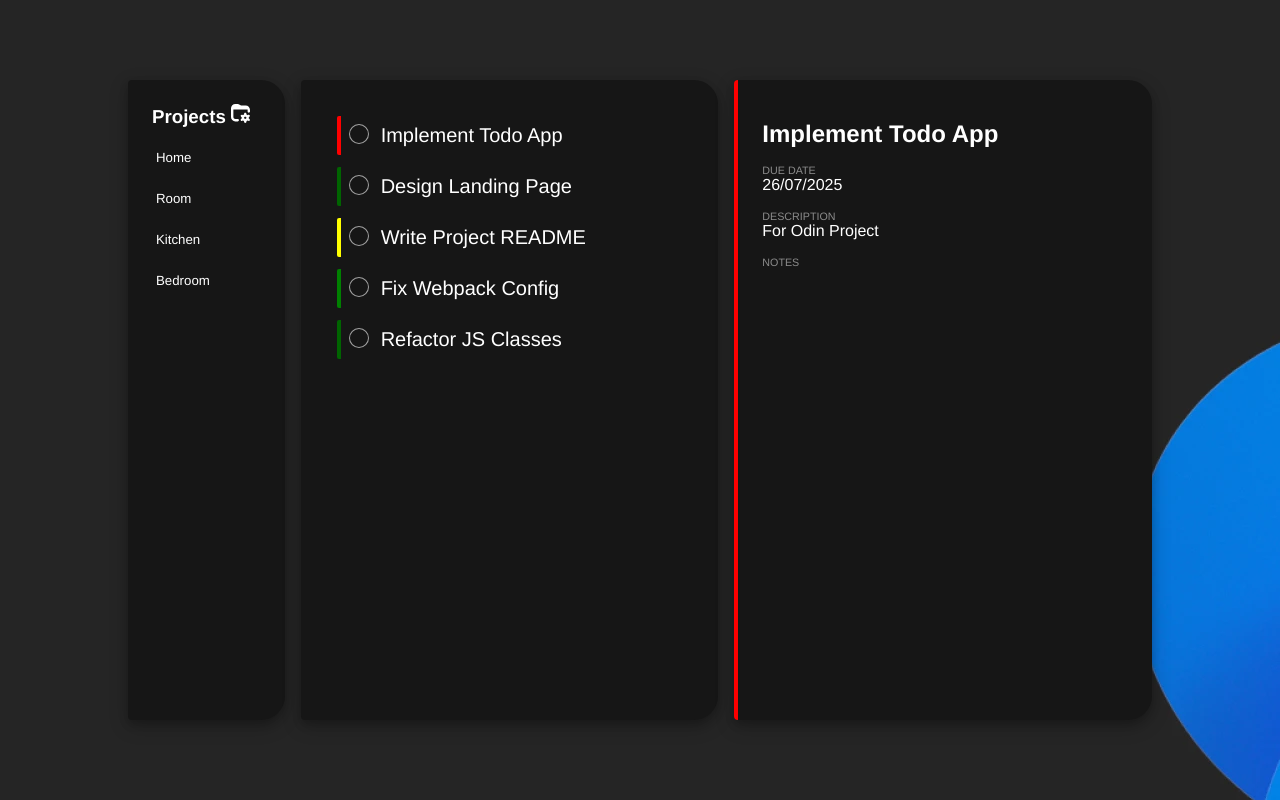
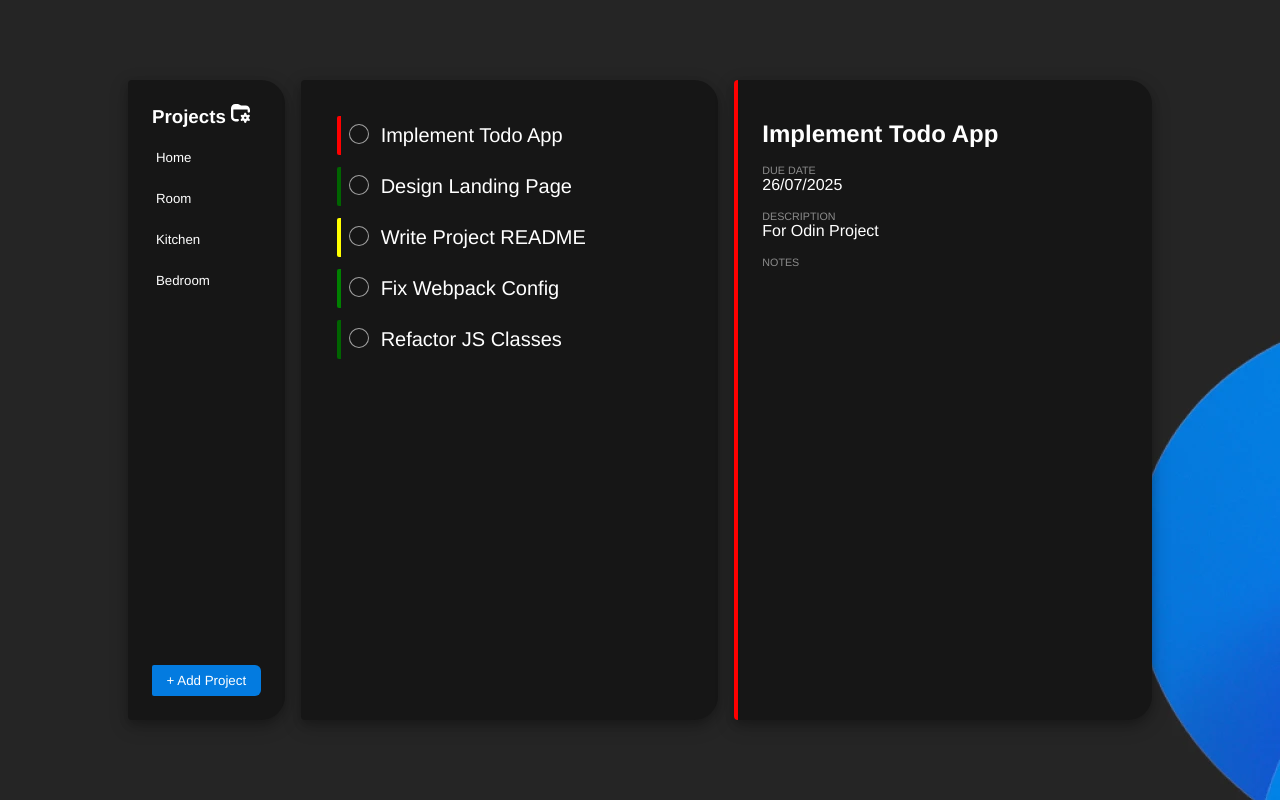
Before and after one commit to haristotle3/odin-todo-list, a website built with webpack: page src/template.html in a window 1280 px wide. Built offline with nearby package versions, Linux system fonts and the light colour scheme.

Commit message:
Create add project button for project list DOM

```diff
--- a/src/projectsListDOMHandler.js
+++ b/src/projectsListDOMHandler.js
@@ -20,8 +20,16 @@ export default class ProjectsListDOMHandler {
     this.projectsOnlyDiv = document.createElement("div");
     this.projectsOnlyDiv.classList.add("project-list");
 
+    this.addProjectsButton = document.createElement("button");
+    this.addProjectsButton.textContent = "+ Add Project"
+
+    this.addProjectsButton.addEventListener("click", () => {
+
+    })
+
     this.projListDiv.appendChild(this.projectHeading);
     this.projListDiv.appendChild(this.projectsOnlyDiv);
+    this.projListDiv.appendChild(this.addProjectsButton);
     this.root.appendChild(this.projListDiv);
 
     this.addProjectItemClickHandler();
--- a/src/styles.css
+++ b/src/styles.css
@@ -49,6 +49,30 @@ img[src$="svg"] {
   padding: 4px;
   font-weight: 100;
   border-radius: 8px;
+}
+
+.project-list-container {
+  display: flex;
+  flex-direction: column;
+}
+
+.project-list-container > button {
+  margin-top: auto;
+  background-color: #037be0;
+  padding: 8px 4px;
+  border: none;
+  outline: none;
+  border-radius: 2px 6px 6px 2px;
+}
+
+.project-list-container > button:hover {
+  margin-top: auto;
+  background-color: #004d8b;
+  cursor: pointer;
+  padding: 8px 4px;
+  border: none;
+  outline: none;
+  border-radius: 2px 6px 6px 2px;
 }
 
 .project-list > h5:hover {
```
